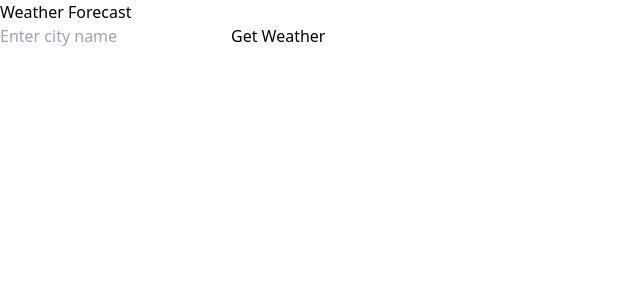
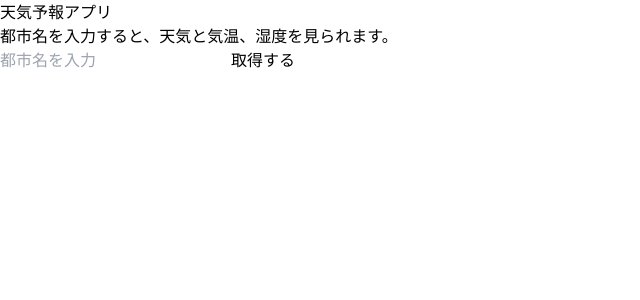
Before and after one commit to Nakayama-Yuki/weatherapp, a Next.js app: page / in a window 1280 px wide. Shown: the top 300 px of the page, without its empty margins (0-640 px from the left). Built offline with nearby package versions, Linux system fonts and the light colour scheme.

Commit message:
add humidity and Translation of text into Japanese

```diff
--- a/src/app/action.ts
+++ b/src/app/action.ts
@@ -5,12 +5,13 @@ export async function getWeather(city: string) {
   const apiKey = process.env.OPENWEATHER_API_KEY;
   const endpoint = `https://api.openweathermap.org/data/2.5/weather?q=${encodeURIComponent(
     city
-  )}&appid=${apiKey}&units=metric`;
+  )}&appid=${apiKey}&units=metric&lang=ja`;
+  //lang=jaで日本語に設定
 
   const response = await fetch(endpoint);
 
   if (!response.ok) {
-    throw new Error("Failed to fetch weather data");
+    throw new Error("気象情報の取得に失敗しました");
   }
 
   const data = await response.json();
@@ -18,7 +19,7 @@ export async function getWeather(city: string) {
   return {
     city: data.name,
     temperature: data.main.temp,
+    humidity: data.main.humidity,
     description: data.weather[0].description,
-    icon: `https://openweathermap.org/img/wn/${data.weather[0].icon}.png`,
   };
 }
--- a/src/app/page.tsx
+++ b/src/app/page.tsx
@@ -3,13 +3,12 @@
 
 import { useState, useTransition } from "react";
 import { getWeather } from "@/app/action";
-import Image from "next/image";
 
 interface Weather {
   city: string;
-  icon: string;
+  humidity: number;
+  temperature: number;
   description: string;
-  temperature: number;
 }
 
 export default function WeatherApp() {
@@ -32,13 +31,14 @@ export default function WeatherApp() {
 
   return (
     <div className="container mx-auto p-4">
-      <h1 className="text-2xl font-bold mb-4">Weather Forecast</h1>
+      <h1 className="text-2xl font-bold mb-4">天気予報アプリ</h1>
+      <p>都市名を入力すると、天気と気温、湿度を見られます。</p>
       <form onSubmit={handleSubmit} className="mb-4">
         <input
           type="text"
           value={city}
           onChange={(e) => setCity(e.target.value)}
-          placeholder="Enter city name"
+          placeholder="都市名を入力"
           className="border px-4 py-2 mr-2"
           required
         />
@@ -46,21 +46,15 @@ export default function WeatherApp() {
           type="submit"
           className="bg-blue-500 text-white px-4 py-2 rounded"
           disabled={isPending}>
-          {isPending ? "Loading..." : "Get Weather"}
+          {isPending ? "ロード中..." : "取得する"}
         </button>
       </form>
       {weather && (
         <div>
           <h2 className="text-xl font-semibold">{weather.city}</h2>
-          <Image
-            src={weather.icon}
-            alt={weather.description}
-            width={50}
-            height={50}
-          />
-          <p>Temperature: {weather.temperature}°C</p>
-          <p>Temperature: {weather.temperature}°C</p>
-          <p>Description: {weather.description}</p>
+          <p>天気: {weather.description}</p>
+          <p>気温: {weather.temperature}°C</p>
+          <p>湿度: {weather.humidity}%</p>
         </div>
       )}
     </div>
```
